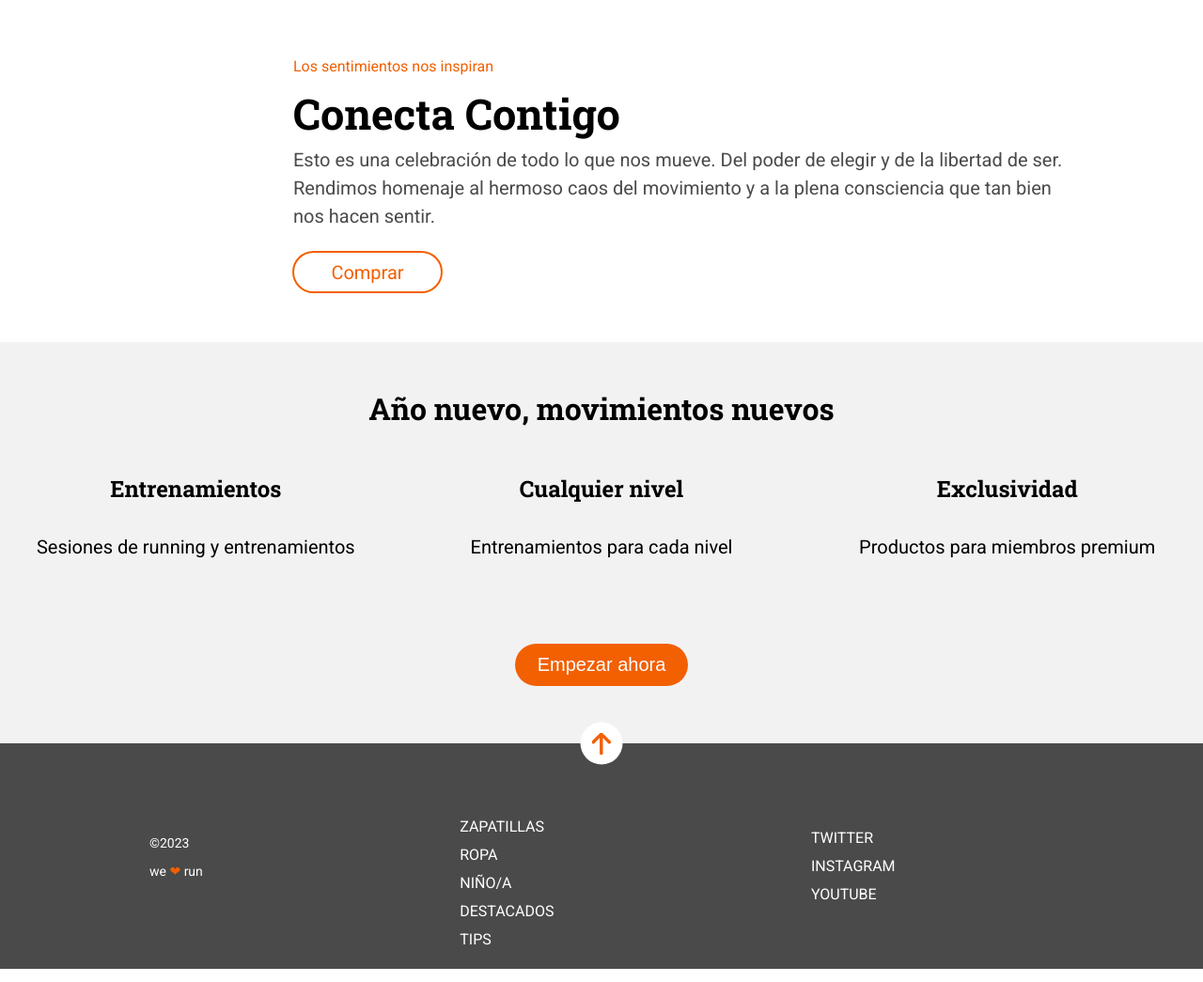
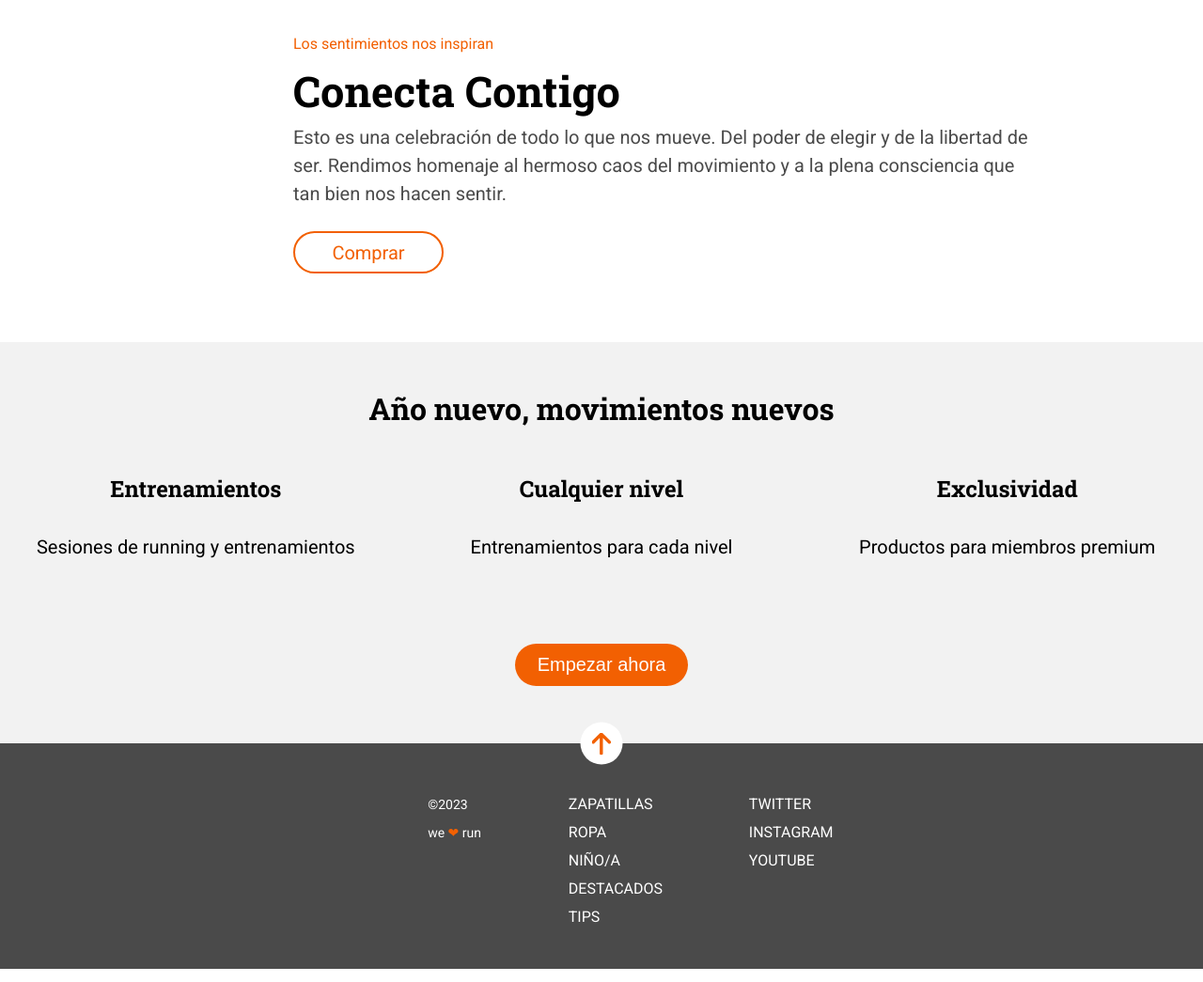
Before and after one commit to Adalab/modulo-1-evaluacion-final-nadinestrella, a website built with Vite: page src/index.html in a window 1280 px wide. Shown: the part 806-1851 px from the top of the page at 94% size. Built offline with nearby package versions, Linux system fonts and the light colour scheme.

Commit message:
buttons, links, padding and more

```diff
--- a/src/index.html
+++ b/src/index.html
@@ -9,18 +9,14 @@
     <link href="https://fonts.googleapis.com/css2?family=Roboto+Slab:wght@700&family=Roboto:wght@100;400;500&display=swap" rel="stylesheet">
 
     <link rel="stylesheet" href="./scss/main.scss" />
-
   </head>
 
   <body>
-
     <load src="./partials/header.html"/>
-
-    <load src="./partials/connect.html"/>
-    <load src="./partials/year.html"/>
-
+    <main>
+      <load src="./partials/connect.html"/>
+      <load src="./partials/year.html"/>
+    </main>
     <load src="./partials/footer.html"/>
-
-
   </body>
 </html>
--- a/src/partials/connect.html
+++ b/src/partials/connect.html
@@ -1,5 +1,7 @@
 <section class="connect">
-  <span class="connect__sentence">Los sentimientos nos inspiran</span>
+
+  <div class="connect__container">
+    <span class="connect__container--sentence">Los sentimientos nos inspiran</span>
     <h2>Conecta Contigo</h2>
     <p>
       Esto es una celebración de todo lo que nos mueve. Del poder de elegir y de
@@ -7,5 +9,10 @@
       plena consciencia que tan bien nos hacen sentir.
     </p>
 
-  <button class="button">Comprar</button>
+
+    <a href="https://adalab.es/">
+      <button class="connect__container--button">Comprar</button>
+    </a>
+  </div>
+
 </section>
--- a/src/partials/footer.html
+++ b/src/partials/footer.html
@@ -1,6 +1,6 @@
 <footer class="footer">
 
-    <a href="#">
+    <a href="#top">
         <figure class="footer__up">
             <img  src="../images/ico-arrow.svg" alt="up">
         </figure>
--- a/src/partials/header.html
+++ b/src/partials/header.html
@@ -1,4 +1,4 @@
-<header class="header">
+<header id="top" class="header">
     <a href="https://adalab.es/" target="_blank">
         <figure class="header__menu">
             <img  src="../images/ico-menu.svg" alt="Menu">
@@ -9,9 +9,11 @@
         <h1 >Hasta un 50% de descuento</h1>
         <p>Ya estan aqui las ofertas de fin de temporada</p>
 
-        <figure class="header__scroll">
-            <img src="../images/ico-scroll-down.svg" alt="">
-        </figure>
+        <a href="#year">
+            <figure class="header__scroll">
+                <img src="../images/ico-scroll-down.svg" alt="scroll">
+             </figure>
+        </a>
     </section>
 
 </header>
--- a/src/partials/year.html
+++ b/src/partials/year.html
@@ -1,4 +1,4 @@
-<section class="year">
+<section id="year" class="year">
 
   <h2 class="year__maintitle">Año nuevo, movimientos nuevos</h2>
   <div class="year__articles">
@@ -18,5 +18,7 @@
     </article>
   </div>
 
-  <button class="year__button">Empezar ahora</button>
+  <a href="https://adalab.es/">
+    <button class="year__button">Empezar ahora</button>
+  </a>
 </section>
--- a/src/scss/layout/_connect.scss
+++ b/src/scss/layout/_connect.scss
@@ -1,88 +1,77 @@
-.connect{
+.connect {
     height: 415px;
     background-color: $color-white;
     display: flex;
     flex-direction: column;
-    padding-top: 34px;
-
 
     @media (min-width: 768px){
         height: 340px;
-        padding-left: 37px;
-        padding-top: 37px ;
-
     }
     @media (min-width: 1280px){
         height: 366px;
-        padding-left: 275px;
-        padding-top: 58px;
+    }
+
+    &__container {
+        max-width: 869px;
+        padding-top: 34px;
+        padding-left: 21px;
+        padding-right: 12px ;
+
+        @media (min-width: 768px){
+            padding-left: 37px;
+            padding-right: 39px;
+        }
+        @media (min-width: 1280px){
+            margin-left: 275px;
+            margin-right: 136px;
 
         }
 
-
-    &__sentence{
+        &--sentence {
             color: $color-bright-orange;
             font-size: 1.4rem;
             font-family: $font-roboto-regular;
             line-height: 30px;
-        padding-left: 18px;
 
             @media (min-width: 768px){
                 font-size: 1.6rem;
-            padding-left: 37px;
-
+            }
         }
 
-
-
-    }
-    h2{
+        h2 {
             font-family: $font-roboto-slab-bold;
             font-size: 2.4rem;
             padding-top: 5px;
             padding-bottom: 5px;
-        padding-left: 18px;
 
             @media (min-width: 768px){
                 font-size: 3.2rem;
-            padding-left: 37px;
-
             }
             @media (min-width: 1280px){
             font-size: 4.5rem;
-
             }
-
         }
-    p{
+        p {
         color: $color-greyish-brown;
         font-family: $font-roboto-regular;
         font-size: 1.8rem;
         line-height: 30px;
         padding-bottom: 10px;
-        padding-right: 12px;
-        padding-left: 21px;
 
         @media (min-width: 768px){
             font-size: 2rem;
             line-height: 30px;
             padding-bottom: 21px;
-            padding-left: 37px;
-            padding-right: 39px;
-
         }
 
         @media (min-width: 1280px){
             padding-bottom: 25px;
-            padding-right: 136px;
-
 
         }
+    }
 
-
-    }
-    .button{
-        background-color: white;
+        &--button {
+            background-color: $color-white;
              border: solid 2px $color-bright-orange ;
             border-radius: 22.5px;
             color: $color-bright-orange;
@@ -90,23 +79,7 @@
             font-size: 2rem;
             width: 160px;
             height: 45px;
-        position: absolute;
-        transform: translate(16px, 297px);
-
-        @media (min-width:768px){
-            transform: translate(36px, 200px);
 
         }
-
-        @media (min-width:1280px){
-            transform: translate(36px, 211px);
-
-
     }
-
-
-
 }
-
-
-}
--- a/src/scss/layout/_footer.scss
+++ b/src/scss/layout/_footer.scss
@@ -1,35 +1,71 @@
 
-.footer{
-    position: relative;
+.footer {
     background-color: $color-greyish-brown;
     color: $color-white;
     height: 465px ;
     display: flex;
-    flex-wrap: wrap;
     flex-direction: column;
     justify-content: center;
     gap: 15px;
-
+    position: relative;
+    bottom: 0;
+    padding-top: 65px;
 
     @media(min-width: 768px){
         height: 240px;
-        padding-top: 56px ;
-        padding-bottom: 34px;
-        padding-left: 159px;
-        padding-right: 69px;
+        flex-wrap: wrap;
+        padding-top: 56px;
+        flex-direction: row;
+        justify-content: space-around;
+
+    }
+    @media(min-width: 1280px){
+        padding-top: 50px;
 
     }
 
-    &__sections{
+    &__sections {
         text-transform: uppercase;
         font-size: 1.6rem;
         font-family: $font-roboto-regular;
         line-height: 30px;
-        padding-top: 65px;
-        padding-bottom: 30px;
+
 
         @media(min-width: 768px){
             order:1;
+            padding-bottom: 34px;
+
+        }
+
+        ul {
+            list-style: none;
+            display: flex;
+            flex-direction: column;
+            text-align: center;
+
+            @media(min-width: 768px){
+                text-align: left;
+            }
+        }
+    }
+
+    &__sMedia {
+        text-transform: uppercase;
+        font-size: 1.6rem;
+        font-family: $font-roboto-regular;
+        line-height: 30px;
+        padding-top: 30px;
+
+        @media(min-width: 768px){
+            order:3;
+            padding-top: 0px;
+            padding-right: 69px;
+            padding-left: 30px;
+
+        }
+        @media(min-width: 1280px){
+            padding-right: 370px;
+            padding-left: 30px;
 
         }
 
@@ -41,54 +77,34 @@
 
             @media(min-width: 768px){
                 text-align: left;
-
-            }
-
-        }
-
-    }
-
-    &__sMedia{
-        text-transform: uppercase;
-        font-size: 1.6rem;
-        font-family: $font-roboto-regular;
-        line-height: 30px;
-
-        @media(min-width: 768px){
-            order:3;
-
-        }
-
-        ul{
-            list-style: none;
-            display: flex;
-            flex-direction: column;
-            text-align: center;
-
-            @media(min-width: 768px){
-                text-align: left;
-
             }
         }
     }
 
-    &__copy{
+    &__copy {
         font-size: 1.4rem;
         font-family: $font-roboto-regular;
         line-height: 30px;
         display: flex;
         flex-direction: column;
         text-align: center;
+        padding-top: 32px ;
         padding-bottom: 36px;
 
         @media(min-width: 768px){
             order:0;
             text-align: left;
+            padding-top: 0px;
+
         }
+        @media(min-width: 1280px){
+            padding-left: 370px;
+            padding-right: 31px;
 
+        }
     }
 
-    &__up{
+    &__up {
         width: 45px;
         height: 45px;
         background-color: $color-white;
@@ -101,7 +117,7 @@
         transform: translate(-50%, -50%);
         border-radius: 22.5px;
 
-        img{
+        img {
             width: 21px;
             height: 24px;
         }
```
Also changed, not shown: src/scss/layout/_year.scss (+6 -31 lines). Lines whose indentation alone changed are shown as unchanged.
